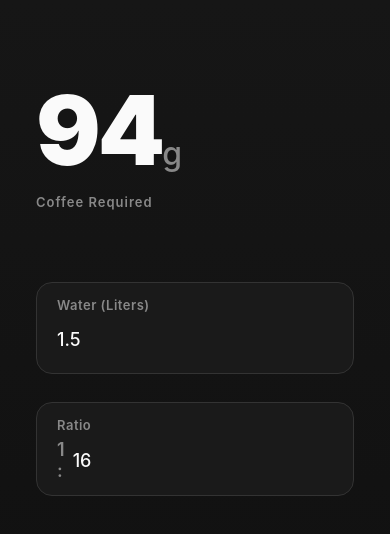
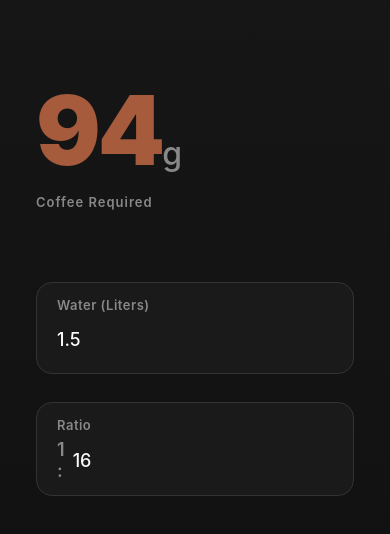
Before and after one commit to Link-Jason/coffee-app, a React Native app: screen / in a window 390 px wide. Shown: the top 534 px of the page. Built offline with nearby package versions, Linux system fonts and the light colour scheme.

Commit message:
style: link hero number to accent color

```diff
--- a/src/screens/BrewScreen.tsx
+++ b/src/screens/BrewScreen.tsx
@@ -7,13 +7,13 @@ type Field = 'liters' | 'ratio';
 
 // The "Midnight Pro" Palette: Inky darks + High-Contrast Amber
 const COLORS = {
-  bg: '#0F0F0F',           // Near-black background
-  surface: '#1A1A1A',      // Charcoal card
-  textPrimary: '#FAFAFA',  // Bright white
-  textSecondary: '#888888',// Mid-grey labels
-  accent: '#F59E0B',       // Vibrant Amber accent
-  border: '#333333',       // Subtle separation
-};
+    bg: '#0F0F0F',           // Inky Dark
+    surface: '#1A1A1A',      // Charcoal
+    textPrimary: '#FAFAFA',  // Bright White
+    textSecondary: '#888888',// Neutral Grey
+    accent: '#A65B3C',       // <--- This is your Artisan Rust
+    border: '#333333',
+  };
 
 function sanitizeNumericText(input: string): string {
   const normalized = input.replace(',', '.');
@@ -116,7 +116,7 @@ const styles = StyleSheet.create({
 
   // Result Section (Editorial/Left-Aligned)
   resultContainer: { marginBottom: 72, alignItems: 'flex-start' },
-  resultValue: { fontSize: 96, fontWeight: '900', color: COLORS.textPrimary, letterSpacing: -3 },
+  resultValue: { fontSize: 96, fontWeight: '900', color: COLORS.accent, letterSpacing: -3 },
   unit: { fontSize: 32, fontWeight: '500', color: COLORS.textSecondary },
   resultLabel: { fontSize: 13, fontWeight: '600', color: COLORS.textSecondary, marginTop: 6, letterSpacing: 1 },
 
```
